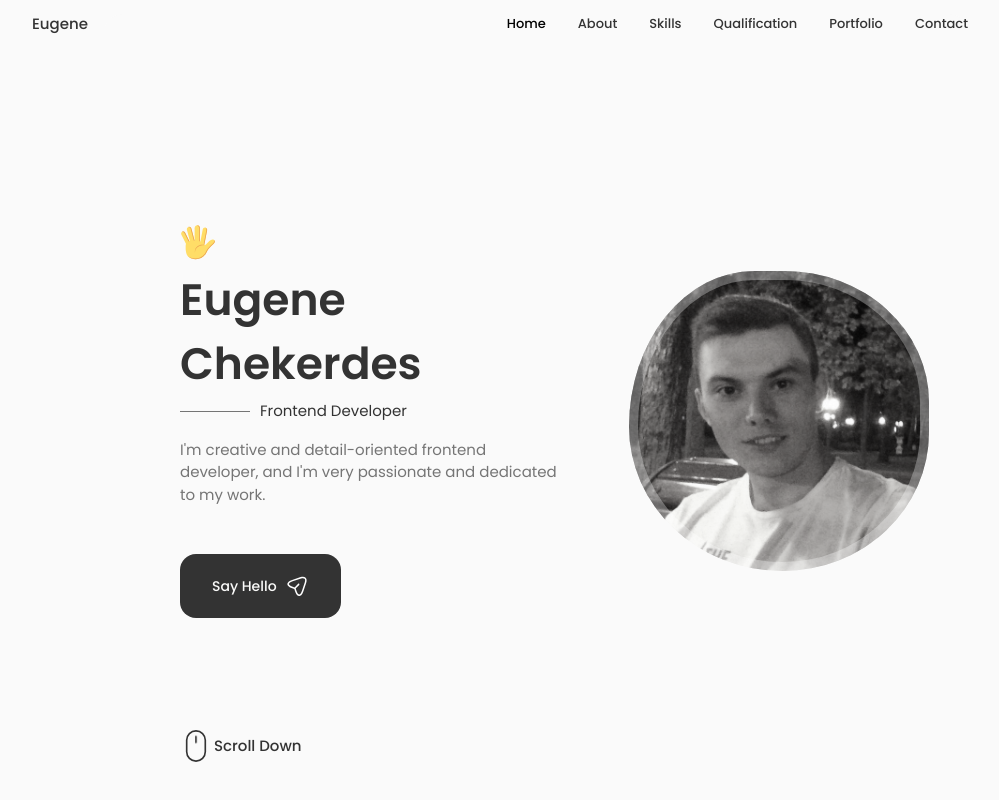
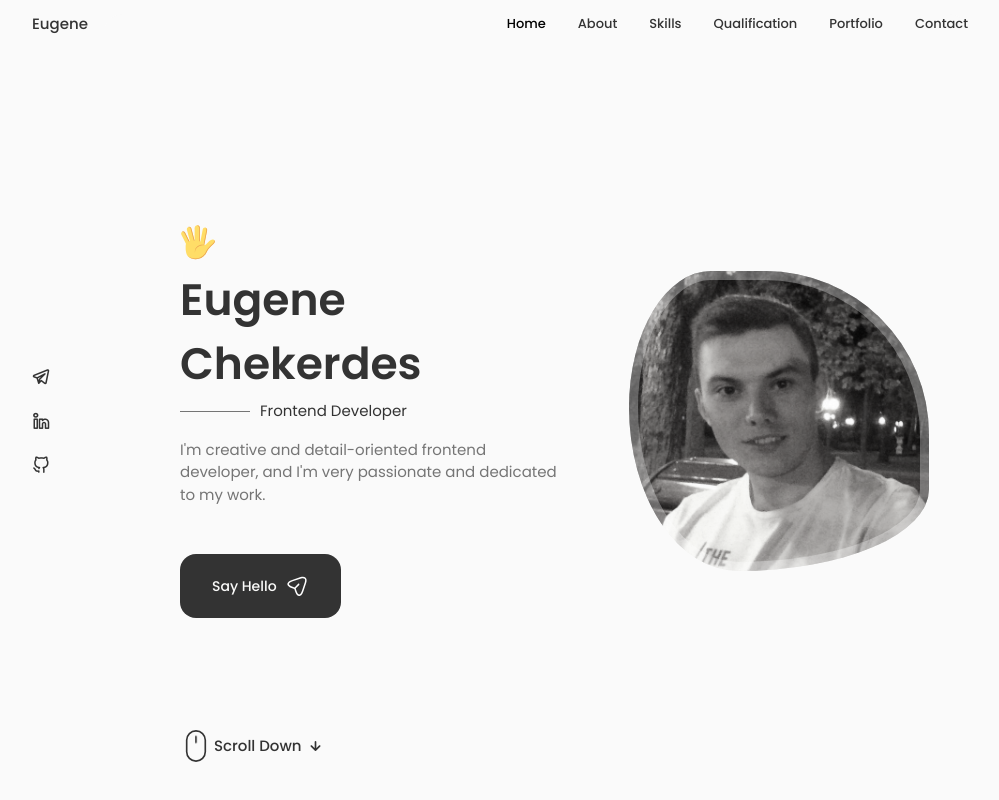
Before and after one commit to Nels0nMuntz/portfolio, a Next.js app: page / in a window 1280 px wide. Shown: the top 800 px of the page, without its empty margins (140-1139 px from the left). Built offline with nearby package versions, Linux system fonts and the light colour scheme.

Commit message:
add custom border radius for profile picture

```diff
--- a/src/components/Home/Home.tsx
+++ b/src/components/Home/Home.tsx
@@ -9,7 +9,7 @@
       <div className="container grid gap-28">
         <div className="grid grid-cols-[0.5fr_3fr] md:grid-cols-[100px_repeat(2,_1fr)] xm:grid-cols-[116px_repeat(2,_1fr)] gap-5 xm:gap-8 items-center pt-14 md:pt-20">
           <Social />
-          <div className="w-48 xs:w-52 md:w-64 xm:w-[300px] h-48 xs:h-52 md:h-64 xm:h-[300px] md:justify-self-center bg-profile bg-no-repeat bg-cover bg-center shadow-[inset_0_0_0_7px_rgba(255,_255,_255,_0.3)] xm:shadow-[inset_0_0_0_9px_rgba(255,_255,_255,_0.3)] order-0 md:order-1 animate-profile grayscale-[98%]"></div>
+          <div className="w-48 xs:w-52 md:w-64 xm:w-[300px] h-48 xs:h-52 md:h-64 xm:h-[300px] md:justify-self-center bg-profile bg-no-repeat bg-cover bg-center shadow-[inset_0_0_0_7px_rgba(255,_255,_255,_0.3)] xm:shadow-[inset_0_0_0_9px_rgba(255,_255,_255,_0.3)] order-0 md:order-1 grayscale-[98%] rounded-profile"></div>
           <Data />
         </div>
         <ScrollDown />
--- a/tailwind.config.ts
+++ b/tailwind.config.ts
@@ -32,6 +32,9 @@
         tooltip: "var(--z-tooltip)",
         fixed: "var(--z-fixed)",
         modal: "var(--z-modal)",
+      },
+      borderRadius: {
+        profile: "30% 60% 70% 40%/50% 60% 30% 60%",
       },
       keyframes: {
         "accordion-down": {
```
